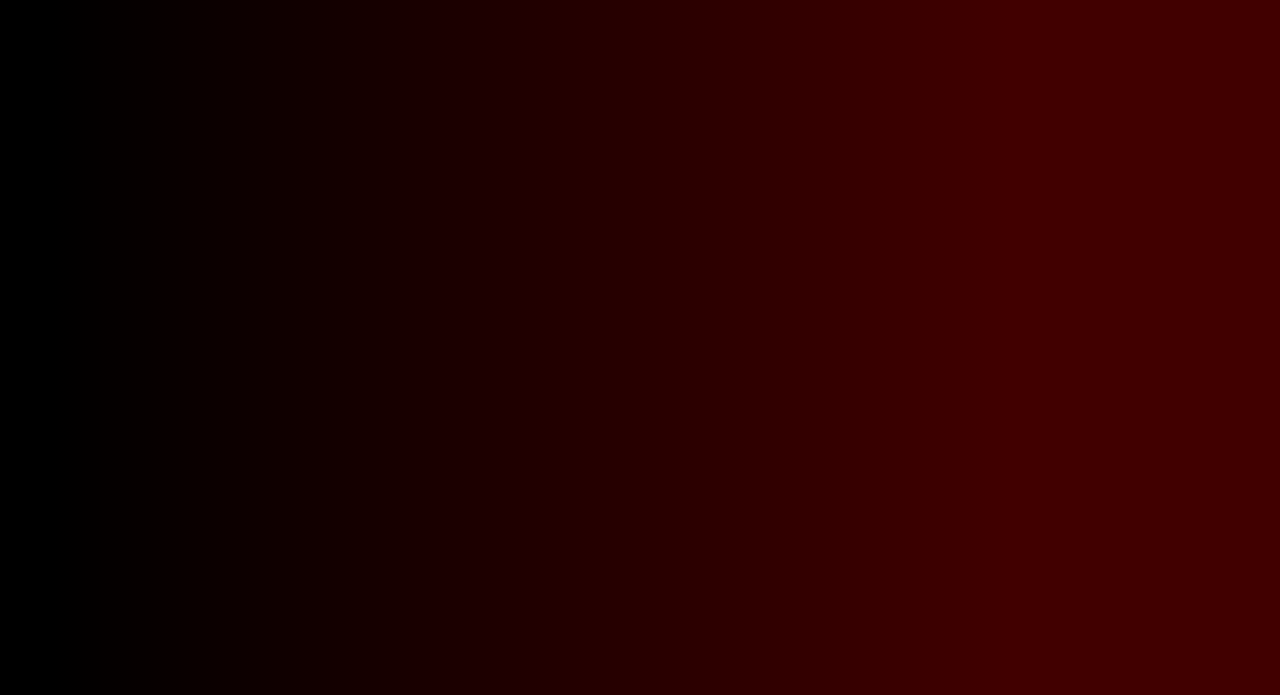
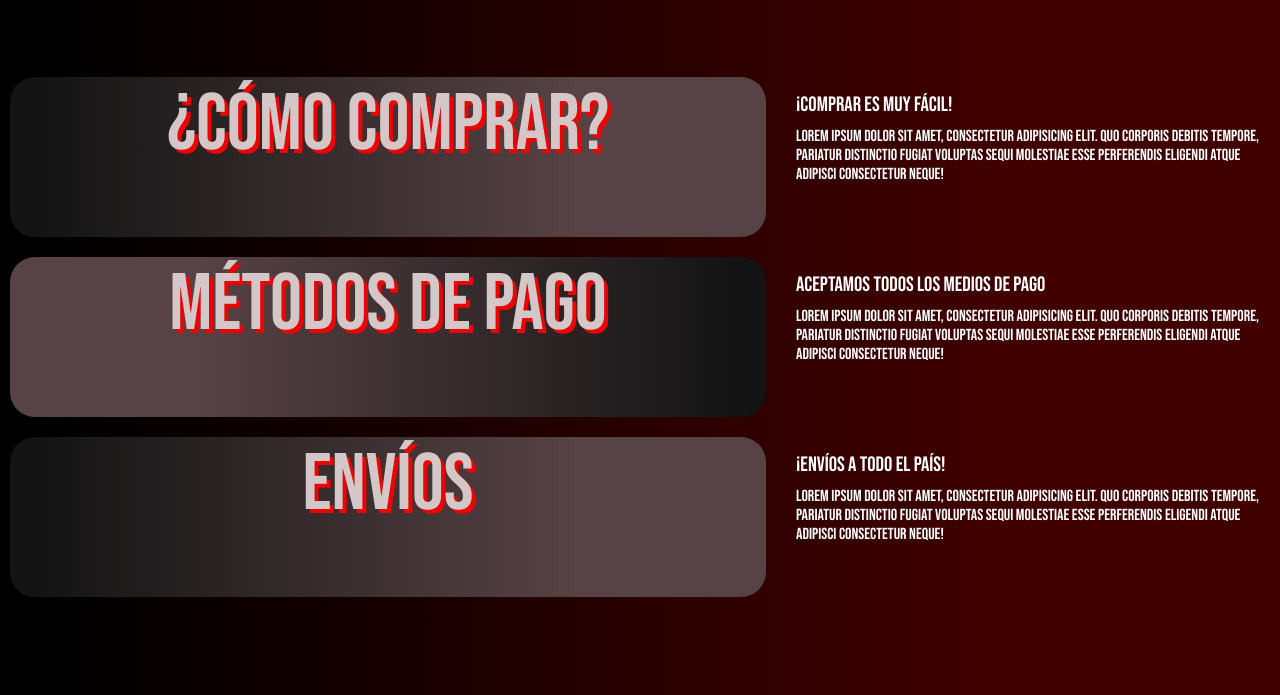
Before and after one commit to JoaquinBrizuela23/proyectoFinal, a plain HTML site: page pages/comprar.html in a window 1280 px wide. Shown: the part 105-800 px from the top of the page. Drawn offline with nearby package versions, Linux system fonts and the light colour scheme.

Commit message:
seccion comprar

```diff
--- a/css/diseños.css
+++ b/css/diseños.css
@@ -8,6 +8,7 @@ body{
     background: linear-gradient(90deg, rgba(0,0,0,1) 4%, rgba(65,0,0,1) 79%); ;
     font-family: 'Bebas Neue', cursive;
 }
+
 .contenedor{
     width: 90%;
     margin: auto;
@@ -67,7 +68,7 @@ header nav a:hover{
     font-size: 3.12em;
     margin-bottom: 0.4em;
     font-family: 'Open Sans', sans-serif;
-    text-shadow: 10px 6px rgb(22, 22, 22);
+    text-shadow: 4px 4px black;
 }
 .imagenPrincipal .frase{
     font-weight: normal;
@@ -143,10 +144,7 @@ header nav a:hover{
 }
 /* FOOTER */
 footer{
-    grid-area: footer;
-    background: darkgrey;
-    grid-area: footer;
-    font-size: 30px;
+    background: gray;
 }
 
 /* seccion nosotros */
@@ -165,7 +163,7 @@ footer{
 
 }
 .main{
-    background: #EA0404;
+    background: #b10404;
     grid-area: main;
     color: white;
     font-size: 40px;
@@ -191,17 +189,68 @@ footer{
     font-size: 30px;
 }
 
-footer{
-    background: darkgrey;
-    grid-area: footer;
-    font-size: 30px;
-
-}
 .parrafo{
     font-size: 40PXpx;
     margin-top: 50px;
     color: white;
 }
+/* seccion comprar */
+#comprar {
+    padding: 40px 0;
+    margin: 10px;
+  }
+
+  .comprar-gradients {
+    float: left;
+    width: 60%;
+    border-radius: 25px;
+    height: 160px;
+    margin-bottom: 20px;
+  }
+
+  .comprar-gradients-1 {
+    background: linear-gradient(90deg, rgba(20,20,20,1) 4%, rgba(87,66,69,1) 75%);
+    color: rgb(211, 199, 199);
+    font-size: 5em;
+    text-align:center;
+    text-shadow: 4px 4px #EA0404;
+    margin-bottom:;
+  }
+
+  .comprar-gradients-2 {
+    background: linear-gradient(to left, rgba(20,20,20,1) 4%, rgba(87,66,69,1) 75%);
+    color: rgb(211, 199, 199);
+    font-size: 5em;
+    text-align: center;
+    text-shadow: 4px 4px #EA0404;
+  }
+
+  .comprar-gradients-3 {
+    background: linear-gradient(90deg, rgba(20,20,20,1) 4%, rgba(87,66,69,1) 75%);
+    color: rgb(211, 199, 199);
+    font-size: 5em;
+    text-align: center;
+    text-shadow: 4px 4px #EA0404;
+  }
+
+  .comprar-description {
+    float: right;
+    width: 40%;
+    text-align: left;
+    padding: 15px 0 30px 30px;
+    color: white;
+  }
+
+  .comprar-description h4 {
+    font-weight: 400;
+    padding-bottom: 10px;
+    color: white;
+    font-size: 1.3em;
+  }
+
+  .comprar-description p {
+    font-weight: 300;
+  }
 
 
 /* medias queries */
@@ -239,5 +288,19 @@ footer{
     .parrafo{
         font-size: 18px;
     }
+    .comprar-gradients{
+        display: none;
+    }
+    .comprar-description{
+    float: left;
+    width:100%;
+    text-align: left;
+    padding: 15px 0 30px 30px;
+    color: white;
+    font-size: 25px;
+    }
+    .comprar-description h4{
+        text-shadow: 3px 3px #b10404;
+    }
 
 }
--- a/pages/comprar.html
+++ b/pages/comprar.html
@@ -20,5 +20,41 @@
                     </nav>
                 </div>
             </header>
+            <section id="comprar">
+                <div class="container">
+                  <div class="comprar-1">
+                    <div class="comprar-gradients comprar-gradients-1">
+                        ¿Cómo comprar?
+                    </div>
+                    <div class="comprar-description">
+                      <h4>¡Comprar es muy fácil!</h4>
+                      <p>Lorem ipsum dolor sit amet, consectetur adipisicing elit. Quo corporis debitis tempore, pariatur distinctio fugiat voluptas sequi molestiae esse perferendis eligendi atque adipisci consectetur neque!</p>
+                    </div>
+                  </div>
+                  <div class="comprar-2">
+                    <div class="comprar-gradients comprar-gradients-2">
+                        Métodos de pago
+                    </div>
+                    <div class="comprar-description">
+                      <h4> Aceptamos todos los medios de pago</h4>
+                      <p>Lorem ipsum dolor sit amet, consectetur adipisicing elit. Quo corporis debitis tempore, pariatur distinctio fugiat voluptas sequi molestiae esse perferendis eligendi atque adipisci consectetur neque!</p>
+                    </div>
+                  </div>
+                  <div class="comprar-3">
+                    <div class="comprar-gradients comprar-gradients-3"> Envíos </div>
+                    <div class="comprar-description">
+                      <h4>¡Envíos a todo el país!</h4>
+                      <p>Lorem ipsum dolor sit amet, consectetur adipisicing elit. Quo corporis debitis tempore, pariatur distinctio fugiat voluptas sequi molestiae esse perferendis eligendi atque adipisci consectetur neque!</p>
+                    </div>
+                  </div>
+                </div>
+              </section>
+              <main>
+
+              </main>
+
+              <footer class="footer">
+
+              </footer>
 </body>
 </html>
```
Also changed, not shown: pages/nosotros.html (+1 -5 lines). Lines whose indentation alone changed are shown as unchanged.
